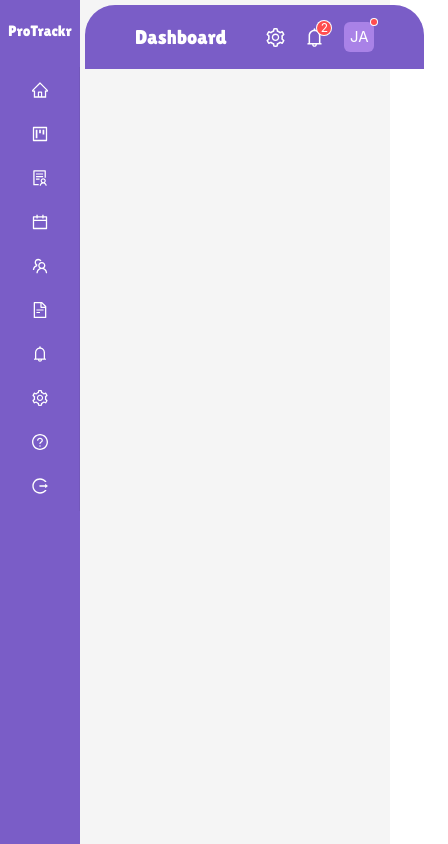
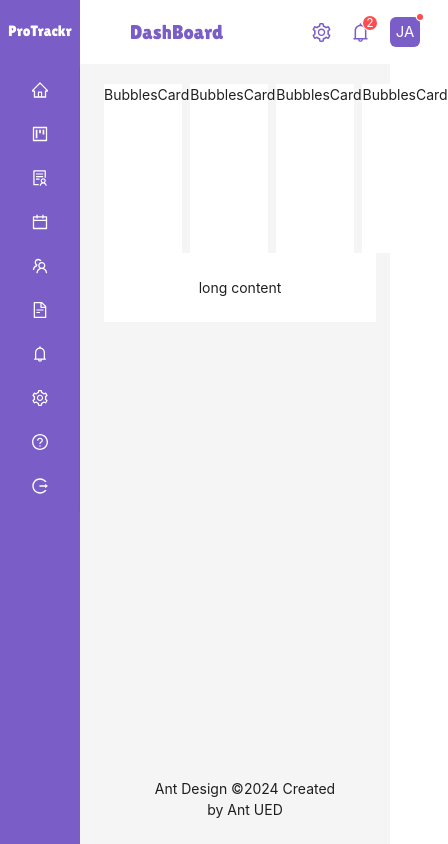
Before and after one commit to Jess-Zino/protrackr, a React (Vite) app: page /dashboard in a window 390 px wide. Shown: the whole page, 448 px wide, since content can reach past the window. Built offline with nearby package versions, Linux system fonts and the light colour scheme.

Commit message:
DAshboard layout Updated...semiresponsive, more content

```diff
--- /dev/null
+++ b/src/Components/Bubbles/BubblesCard.jsx
@@ -0,0 +1,8 @@
+
+const BubblesCard = () => {
+  return (
+    <div className="bg-white w-[20vw] min-h-[20vh]">BubblesCard</div>
+  )
+}
+
+export default BubblesCard
--- /dev/null
+++ b/src/Components/DashboardHeader.jsx
@@ -0,0 +1,39 @@
+import {Badge, Avatar, Layout} from 'antd'
+import {
+  BellOutlined,
+  SettingOutlined
+} from '@ant-design/icons'
+import PropTypes from 'prop-types'
+const DashboardHeader = ({pagename}) => {
+  const {Header } = Layout;
+
+  return (
+    <div>
+       <Header className='bg-white fixed w-[95vw] phone:w-[100vw] my-[5px]'
+       style={{
+        margin:"0 0 0 -20px"
+       }}>
+            <div className='flex flex-row justify-between items-center'>
+            <h2 className='main-font text-[#7A5DC7] text-[30px] phone:text-[20px]'>{pagename}</h2>
+            <div className='flex flex-row justify-between gap-5 items-center'>
+            <SettingOutlined className='text-[#7A5DC7] text-[19px]'/>
+            <Badge  count={2} className='text-red-600' size='small'>
+
+            <BellOutlined className='text-[#7A5DC7] text-[19px] ' />
+            </Badge>
+            <Badge dot>
+
+            <Avatar shape='square' size={{ xs: 30, sm: 12, md: 15, lg: 22, xl: 30, xxl: 40 }} style={{ backgroundColor: '#7A5DC7', color: 'white' }}>JA</Avatar>
+            </Badge>
+            </div>
+            </div>
+
+        </Header>
+    </div>
+  )
+}
+
+export default DashboardHeader
+DashboardHeader.propTypes ={
+  pagename: PropTypes.string
+}
--- a/src/Components/DashboardMenu.jsx
+++ /dev/null
@@ -1,89 +0,0 @@
-import React from 'react';
-import {Button} from 'antd'
-import { useNavigate } from 'react-router-dom';
-import {
-  MenuFoldOutlined,
-  MenuUnfoldOutlined,
-  HomeOutlined,
-  ProjectOutlined,
-  SolutionOutlined,
-  CalendarOutlined,
-  TeamOutlined,
-  FileTextOutlined,
-  BellOutlined,
-  SettingOutlined,
-  QuestionCircleOutlined,
-  LogoutOutlined,
-} from '@ant-design/icons';
-
-const icons = {
-  HomeOutlined,
-  ProjectOutlined,
-  SolutionOutlined,
-  CalendarOutlined,
-  TeamOutlined,
-  FileTextOutlined,
-  BellOutlined,
-  SettingOutlined,
-  QuestionCircleOutlined,
-  LogoutOutlined,
-};
-
-const items = [
-  { key: '1', icon: 'HomeOutlined', label: 'Dashboard' },
-  { key: '2', icon: 'ProjectOutlined', label: 'Projects' },
-  { key: '3', icon: 'SolutionOutlined', label: 'Tasks' },
-  { key: '4', icon: 'CalendarOutlined', label: 'Calendar' },
-  { key: '5', icon: 'TeamOutlined', label: 'Teams' },
-  { key: '6', icon: 'FileTextOutlined', label: 'Reports' },
-  { key: '7', icon: 'BellOutlined', label: 'Notifications' },
-  { key: '8', icon: 'SettingOutlined', label: 'Settings' },
-  { key: '9', icon: 'QuestionCircleOutlined', label: 'Help' },
-  { key: '10', icon: 'LogoutOutlined', label: 'Logout' },
-];
-
-const MenuItem = ({ icon, label, onClick }) => {
-  const IconComponent = icons[icon];
-  return (
-    <div className="flex items-center gap-2 px-4 py-2 cursor-pointer hover:bg-gray-200" onClick={onClick}>
-      <IconComponent />
-      <span>{label}</span>
-    </div>
-  );
-};
-
-const DashBoardMenu = ({ collapsed, toggleCollapse }) => {
-  const navigate = useNavigate();
-
-  return (
-    <div className={`flex flex-col ${collapsed ? 'justify-end h-screen' : 'h-1/2'}`}>
-      {collapsed && (
-        <div className="p-4 text-white main-font text-[20px] text-center pt-[20px]">
-          {collapsed ? 'ProT' : 'Protrackr'}
-        </div>
-      )}
-      <div className="flex flex-col flex-grow overflow-auto">
-        {items.map(({ key, icon, label }) => (
-          <MenuItem key={key} icon={icon} label={label} onClick={() => navigate(`/${label.toLowerCase()}`)} />
-        ))}
-      </div>
-      {!collapsed && (
-        <Button
-          className="text-white bg-blue-300"
-          type="text"
-          icon={collapsed ? <MenuUnfoldOutlined /> : <MenuFoldOutlined />}
-          onClick={toggleCollapse}
-          style={{
-            margin: '0 auto',
-            fontSize: '16px',
-            width: 'fit-content',
-            height: 'fit-content',
-            padding: '10px',
-          }}
-        />
-      )}
-    </div>
-  );
-};
-
-export default DashBoardMenu;
--- a/src/Pages/DashBoard.jsx
+++ b/src/Pages/DashBoard.jsx
@@ -13,7 +13,10 @@ import {
 
 } from '@ant-design/icons';
 import { Layout, Menu, Badge,  Avatar} from 'antd';
-const {Header,   Content, Footer, Sider } = Layout;
+import DashboardHeader from '../Components/DashboardHeader';
+import BubblesCard from '../Components/Bubbles/BubblesCard';
+import HomePage from './Dashboard Content/HomePage';
+const {Content, Footer, Sider } = Layout;
 
   const icons = [
     { key: '1', icon: <HomeOutlined />, label: 'Dashboard' },
@@ -61,45 +64,20 @@ const DashBoard = () => {
       <Layout
         style={{
             paddingLeft:"10px",
-          marginLeft: '75px', // No need for margin on mobile
+          marginLeft: '90px', // No need for margin on mobile
           minHeight: '100vh',
+
         }}
       >
-        <Header className='bg-[#7A5DC7] fixed w-[93vw] phone:w-[87vw] rounded-tl-[30px] rounded-tr-[30px] my-[5px]'>
-            <div className='flex flex-row justify-between items-center'>
-            <h2 className='main-font text-white text-[30px] phone:text-[20px]'>Dashboard</h2>
-            <div className='flex flex-row justify-between gap-5 items-center'>
-            <SettingOutlined className='text-white text-[19px]'/>
-            <Badge  count={2} className='text-red-600' size='small'>
+       <DashboardHeader pagename="DashBoard"/>
+         <Content className='flex flex-col gap-3'
+          style={{
+            margin: '10vh 14px 10vh 4px ',
 
-            <BellOutlined className='text-white text-[19px] ' />
-            </Badge>
-            <Badge dot>
-
-            <Avatar shape='square' size={{ xs: 30, sm: 12, md: 15, lg: 22, xl: 30, xxl: 40 }} style={{ backgroundColor: '#A982E7', color: 'white' }}>JA</Avatar>
-            </Badge>
-            </div>
-            </div>
-
-        </Header>{/*
-        <Content
-          style={{
-            margin: '24px 16px 0',
-            overflow: 'initial',
           }}
         >
-          <div
-            style={{
-              padding: 24,
-              textAlign: 'center',
-              background: 'white',
-
-            }}
-          >
-            <p>long content</p>
-
-          </div>
-        </Content>*/}
+           <HomePage/>
+        </Content>
         <Footer
           style={{
             textAlign: 'center',
--- a/src/Pages/Dashboard Content/HomePage.jsx
+++ b/src/Pages/Dashboard Content/HomePage.jsx
@@ -1,7 +1,26 @@
-
+import BubblesCard from "../../Components/Bubbles/BubblesCard"
 const HomePage = () => {
   return (
-    <div></div>
+    <div>
+         <div className='flex flex-row gap-[3%]'>
+            <BubblesCard/>
+            <BubblesCard/>
+            <BubblesCard/>
+            <BubblesCard/>
+            </div>
+
+          <div
+            style={{
+              padding: 24,
+              textAlign: 'center',
+              background: 'white',
+
+            }}
+          >
+            <p>long content</p>
+
+          </div>
+    </div>
   )
 }
 
```
